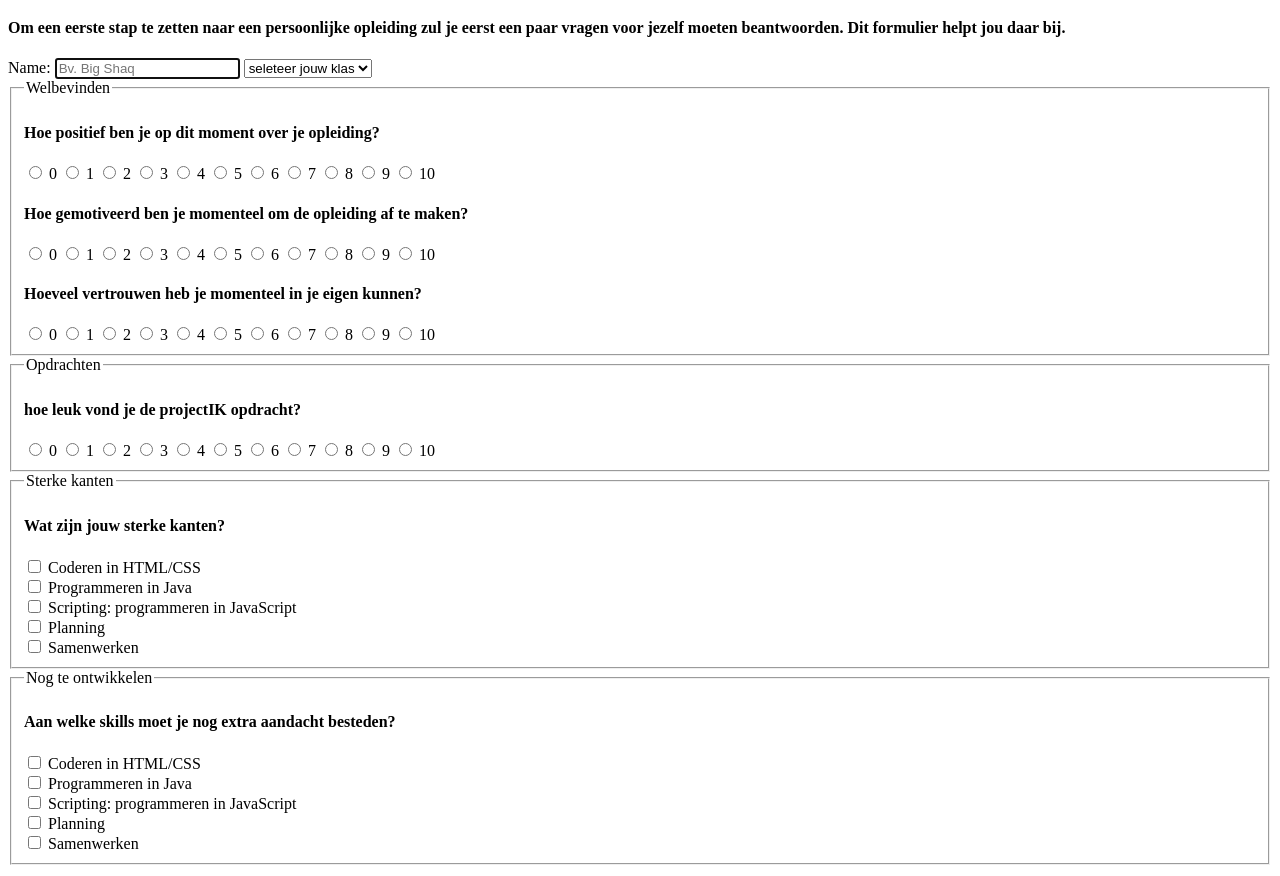
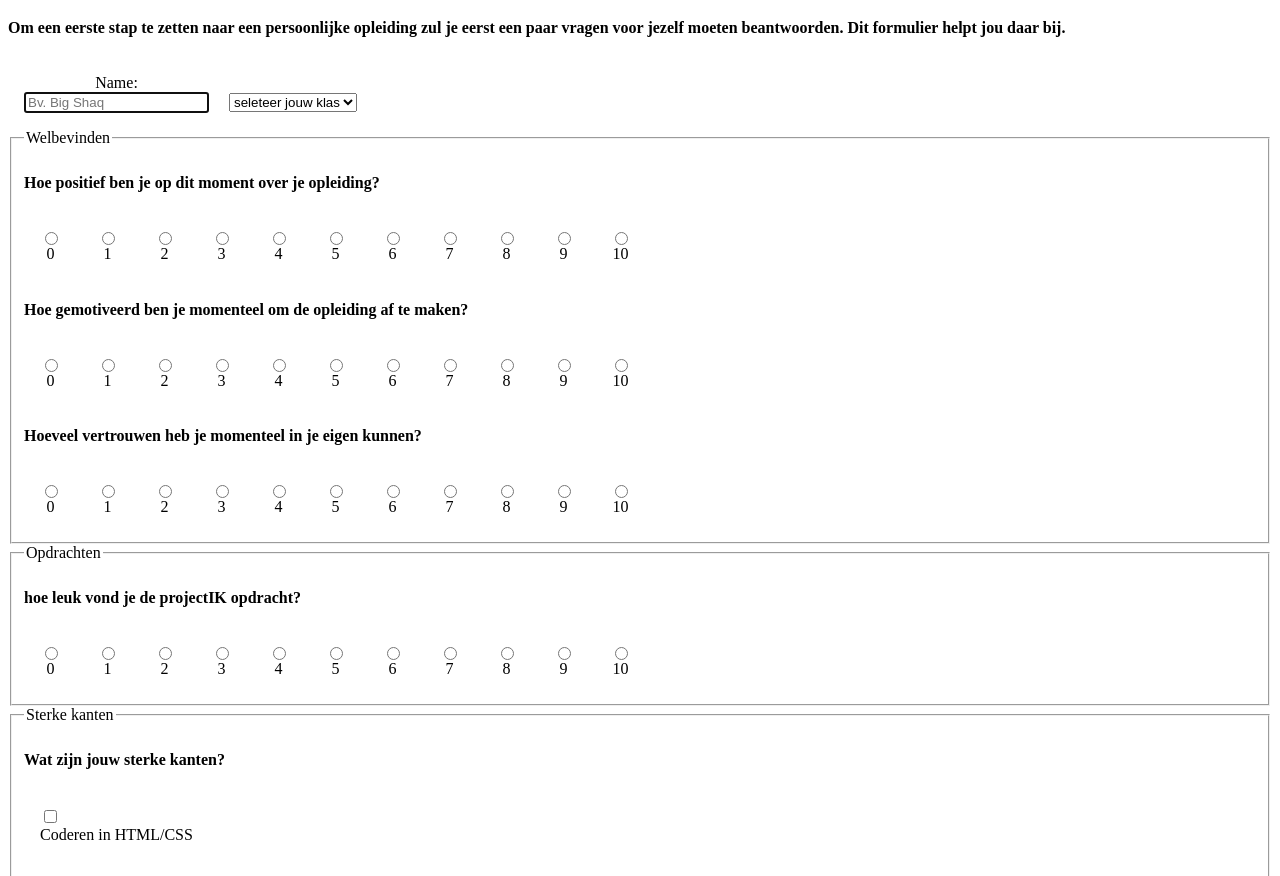
Before and after one commit to JanHenst/Formulieren, a plain HTML site: page index.html in a window 1280 px wide. Shown: the part 61-937 px from the top of the page. Drawn offline with Linux system fonts and the light colour scheme.

Commit message:
Add files via upload

```diff
--- /dev/null
+++ b/css.css
@@ -0,0 +1,15 @@
+label {
+  display: inline-block;
+  padding: 1em;
+  cursor: pointer;
+  text-align: center;
+}
+
+input {
+  display: block;
+}
+
+/* #email {
+  padding-left: 5px;
+  margin: 16px;
+} */
--- a/index.html
+++ b/index.html
@@ -6,6 +6,7 @@
   <meta charset="UTF-8">
   <meta name="description" content="Vragenlijst persoonlijk">
   <meta name="author" content="Jan van der Henst">
+  <link rel = "stylesheet" href = "css.css">
 
 </head>
 
@@ -23,7 +24,6 @@
     <option value="MG1C"> MG1C
     <option value="MG1D"> MG1D
     </select>
-
 <fieldset>
     <legend>Welbevinden</legend>
     <h4>Hoe positief ben je op dit moment over je opleiding?</h4>
@@ -97,13 +97,13 @@
     <legend>Sterke kanten</legend>
     <h4>Wat zijn jouw sterke kanten?</h4>
 
-    <label><input type="checkbox" name="kanten" value="Coderen in HTML/CSS"> Coderen in HTML/CSS</label><br>
-    <label><input type="checkbox" name="kanten" value="Programmeren in Java"> Programmeren in Java</label><br>
+    <label><input type="checkbox" name="kanten_1" value="Coderen in HTML/CSS"> Coderen in HTML/CSS</label><br>
+    <label><input type="checkbox" name="kanten_2" value="Programmeren in Java"> Programmeren in Java</label><br>
 
-    <label><input type="checkbox" name="kanten" value="Scripting: programmeren in JavaScript"> Scripting: programmeren in JavaScript</label><br>
+    <label><input type="checkbox" name="kanten_3" value="Scripting: programmeren in JavaScript"> Scripting: programmeren in JavaScript</label><br>
 
-    <label><input type="checkbox" name="kanten" value="Planning"> Planning</label><br>
-    <label><input type="checkbox" name="kanten" value="Samenwerken"> Samenwerken</label>
+    <label><input type="checkbox" name="kanten_4" value="Planning"> Planning</label><br>
+    <label><input type="checkbox" name="kanten_5" value="Samenwerken"> Samenwerken</label>
 
   </fieldset>
 
@@ -111,18 +111,21 @@
       <legend>Nog te ontwikkelen</legend>
       <h4>Aan welke skills moet je nog extra aandacht besteden?</h4>
 
-      <label><input type="checkbox" name="ontwikkelen" value="Coderen in HTML/CSS"> Coderen in HTML/CSS</label><br>
-      <label><input type="checkbox" name="ontwikkelen" value="Programmeren in Java"> Programmeren in Java</label><br>
+      <label><input type="checkbox" name="ontwikkelen_1" value="Coderen in HTML/CSS"> Coderen in HTML/CSS</label><br>
+      <label><input type="checkbox" name="ontwikkelen_2" value="Programmeren in Java"> Programmeren in Java</label><br>
 
-      <label><input type="checkbox" name="ontwikkelen" value="Scripting: programmeren in JavaScript"> Scripting: programmeren in JavaScript</label><br>
+      <label><input type="checkbox" name="ontwikkelen_3" value="Scripting: programmeren in JavaScript"> Scripting: programmeren in JavaScript</label><br>
 
-      <label><input type="checkbox" name="ontwikkelen" value="Planning"> Planning</label><br>
-      <label><input type="checkbox" name="ontwikkelen" value="Samenwerken"> Samenwerken</label>
+      <label><input type="checkbox" name="ontwikkelen_4" value="Planning"> Planning</label><br>
+      <label><input type="checkbox" name="ontwikkelen_5" value="Samenwerken"> Samenwerken</label>
 
     </fieldset>
+      <label> Email:
+      <input id = "email" type="email" name="mailAdres" placeholder="Bv. hoi@gmail.com" required="required"></label>
 
     <h4>Wat zijn jouw plannen voor de toekomst?</h4>
 <textarea name="planToekomst" rows="8" cols="55"></textarea>
+
 <input type="submit" value="Versturen">
 </form>
 
```
